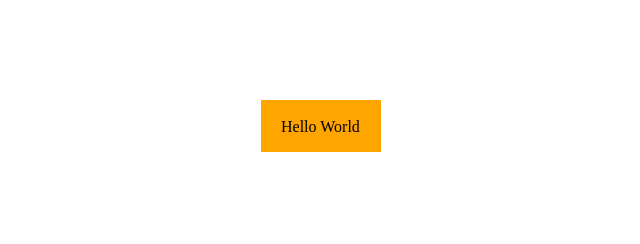
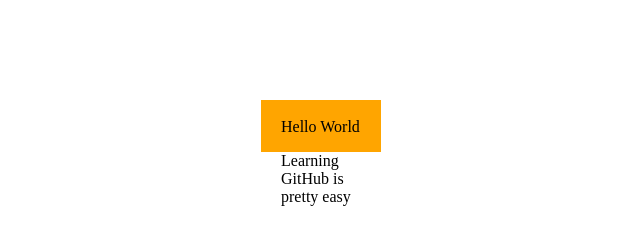
Before and after one commit to Ssabian/4may, a plain HTML site: page index.html in a window 1280 px wide. Shown: the whole page, without its empty margins (319-959 px from the left). Drawn offline with Linux system fonts and the light colour scheme.

Commit message:
beshinci commit

```diff
--- a/index.html
+++ b/index.html
@@ -5,6 +5,7 @@
 </head>
 <div class="main">
 <p>Hello World</p>
+<p>Learning GitHub is pretty easy</p>
 </div>
 </body>
 </html>
```
